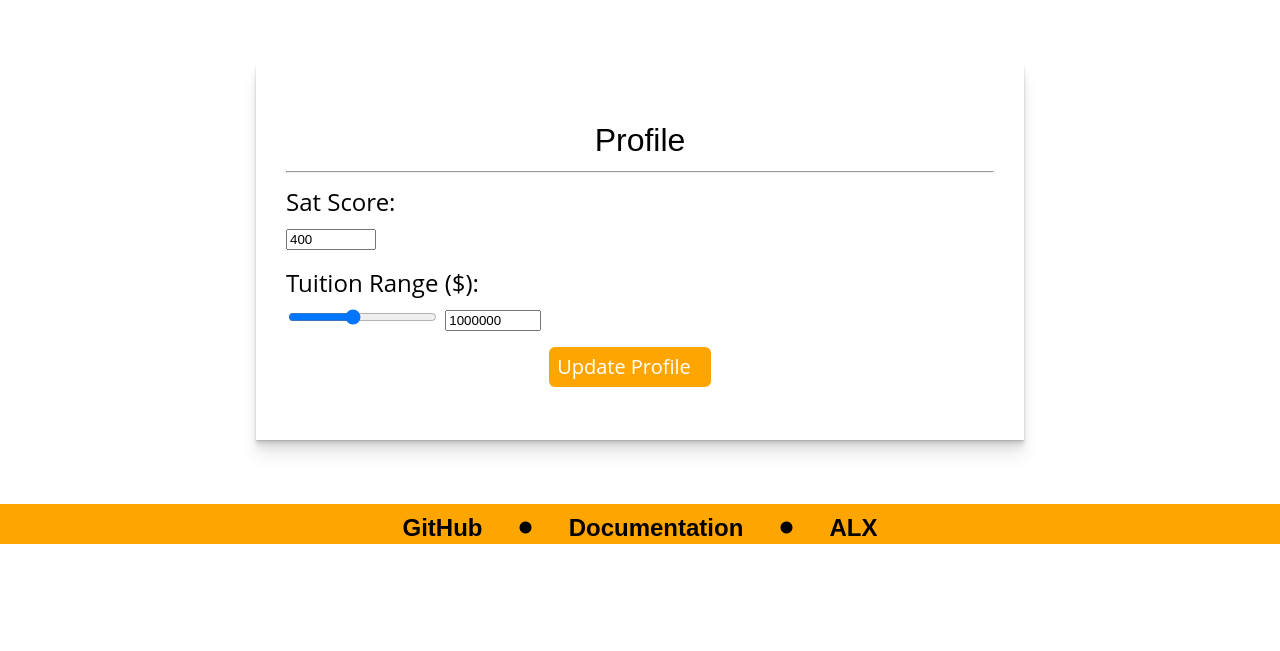
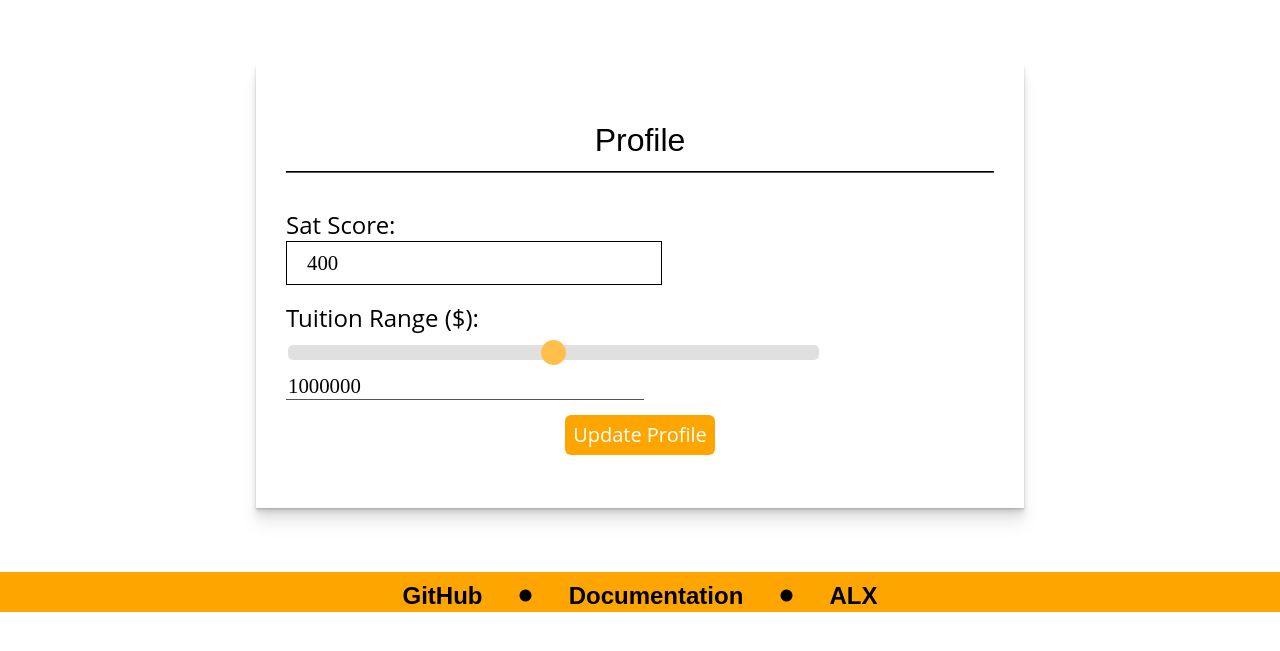
Before and after one commit to josephtam-github/Enrollege, a Flask app: template enrollege/templates/profile.html in a window 1280 px wide. Shown: the part 80-731 px from the top of the page. Run offline with Flask 3, Linux system fonts and the light colour scheme; the template is opened without the code that fills it: values that come from a table or form of the project are taken from there, others are empty; tables that the repository leaves empty hold one stand-in row (values such as "Sample post"); some libraries are stand-ins or nearby versions; some web fonts are replaced.

Commit message:
style: add styling for profile number and range input

```diff
--- a/enrollege/static/css/index.css
+++ b/enrollege/static/css/index.css
@@ -109,6 +109,11 @@ a {
     background-blend-mode: hue;
 }
 
+hr {
+    border-color: black;
+    margin-bottom: 35px;
+}
+
 .h1, .h2, .h3, .h4, .h5, .h6, h1, h2, h3, h4, h5, h6 {
     margin-bottom: .5rem;
     font-weight: 500;
@@ -149,6 +154,11 @@ a {
     height: 50px;
     border-width: 0px 0px 1px 0px;
     border-color: black;
+}
+
+.login-body input[type=text]:focus, input[type=password]:focus {
+    outline: 0;
+    border-color: #FFA500;
 }
 
 .login-body div:first-child {
@@ -195,9 +205,9 @@ a {
     font-family: "Clash Display";
 }
 
-.login-body div div :nth-child(1) {
-    padding-right: 20px;
-}
+/*.login-body div div :nth-child(1) {*/
+/*    padding-right: 20px;*/
+/*}*/
 
 .alert {
     position: relative;
@@ -298,3 +308,130 @@ a {
         display: block;
     }
 }
+
+
+/*Style for range input*/
+
+input[type="range"] {
+  -webkit-appearance: none;
+  width: 75%;
+  height: 15px;
+  border-radius: 5px;
+  background: #d3d3d3;
+  outline: none;
+  opacity: 0.7;
+  -webkit-transition: .2s;
+  transition: opacity .2s;
+    margin-right: 20px;
+}
+
+input[type="range"]::-webkit-slider-thumb {
+  -webkit-appearance: none;
+  appearance: none;
+  width: 25px;
+  height: 25px;
+  border-radius: 50%;
+  background: #FFA500;
+  cursor: pointer;
+}
+
+input[type="range"]::-moz-range-thumb {
+  width: 25px;
+  height: 25px;
+  border-radius: 50%;
+  background: #FFA500;
+  cursor: pointer;
+}
+
+/*Style for number input*/
+
+.quantity {
+    position: relative;
+    margin-bottom: 60px;
+}
+
+input[type=number]::-webkit-inner-spin-button,
+input[type=number]::-webkit-outer-spin-button
+{
+  -webkit-appearance: none;
+  margin: 0;
+}
+
+input[type=number]
+{
+  -moz-appearance: textfield;
+}
+
+.quantity input {
+    font-family: "Clash Display";
+    font-size: 1.3rem;
+  width: 50%;
+  height: 42px;
+  line-height: 1.65;
+  float: left;
+  display: block;
+  padding: 0;
+  margin: 0;
+  padding-left: 20px;
+  border: 1px solid black;
+}
+
+.quantity input:focus {
+  outline: 0;
+    border-color: #FFA500;
+}
+
+.quantity-nav {
+  float: left;
+  position: relative;
+  height: 42px;
+}
+
+.quantity-button {
+    font-family: "Clash Display";
+  position: relative;
+  cursor: pointer;
+  border-left: 1px solid black;
+  width: 20px;
+  text-align: center;
+  color: black;
+  font-size: 1rem;
+  font-family: "Trebuchet MS", Helvetica, sans-serif !important;
+  line-height: 1.7;
+  -webkit-transform: translateX(-100%);
+  transform: translateX(-100%);
+  -webkit-user-select: none;
+  -moz-user-select: none;
+  -ms-user-select: none;
+  -o-user-select: none;
+  user-select: none;
+}
+
+.quantity-button.quantity-up {
+  position: absolute;
+  height: 50%;
+  top: 0;
+  border-bottom: 1px solid black;
+}
+
+.quantity-button.quantity-down {
+  position: absolute;
+  bottom: -1px;
+  height: 50%;
+}
+
+/*Styling for range value*/
+.range-value {
+    -webkit-appearance: none;
+    border-width: 0px 0px 1px 0px;
+    width: 50%;
+    border-color: black;
+    font-family: "Clash Display";
+    font-size: 1.3rem;
+
+}
+
+.range-value:focus {
+    outline: 0;
+    border-color: #FFA500;
+}
```
